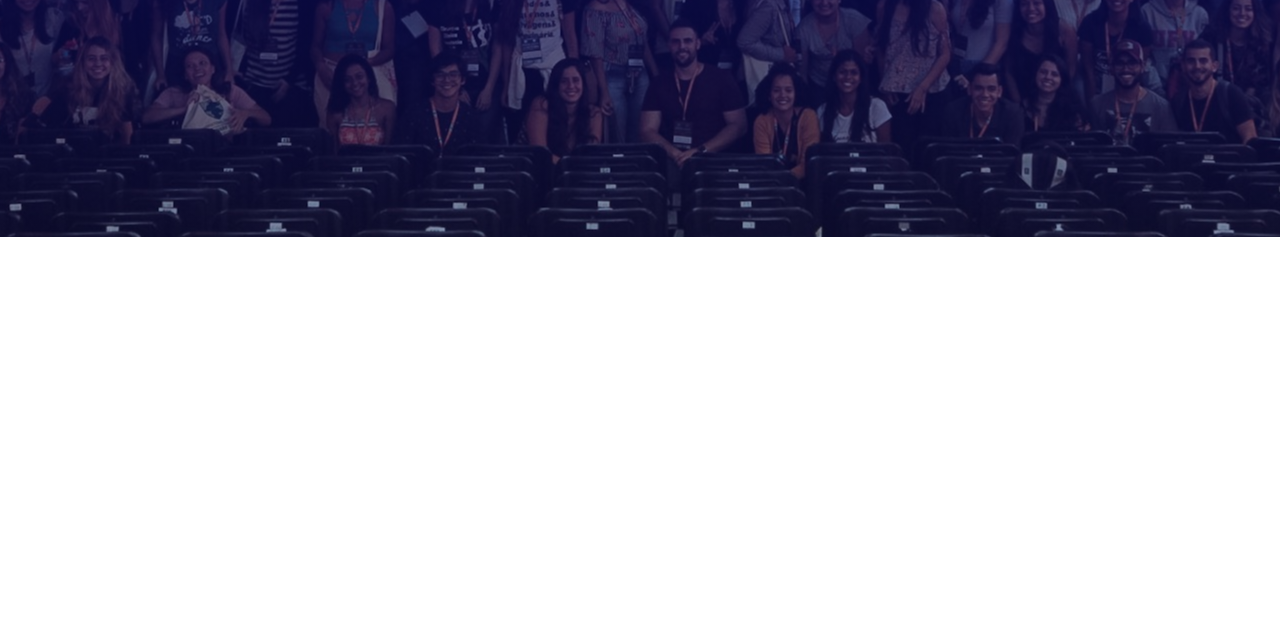
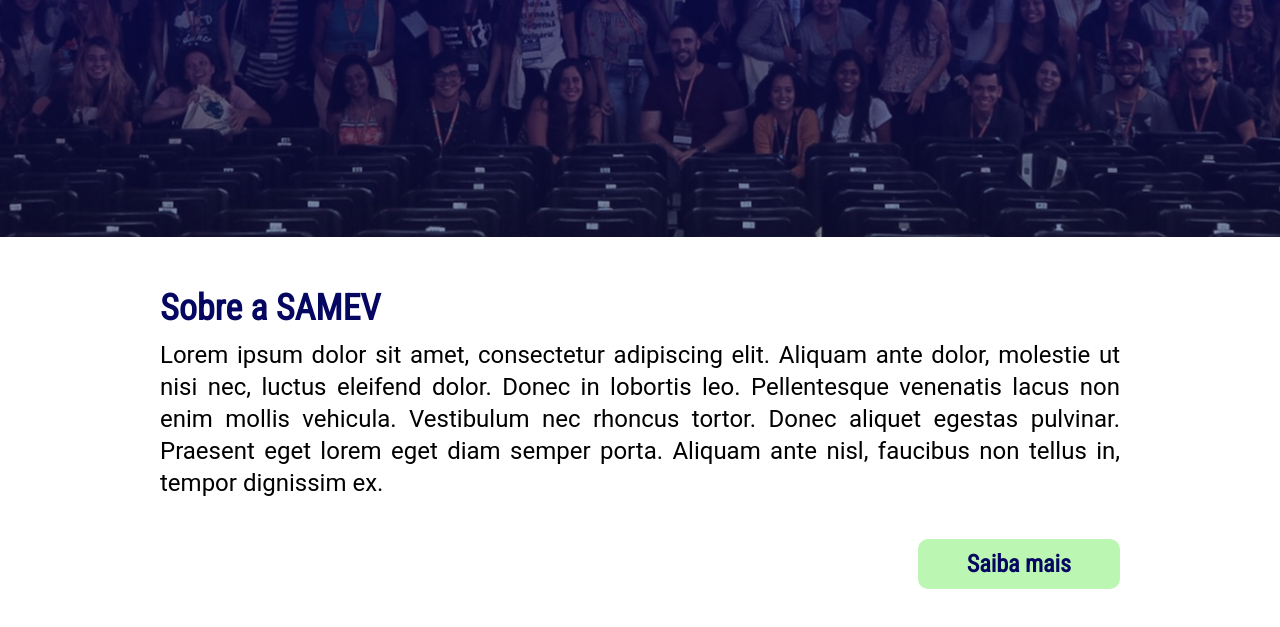
Before and after one commit to lauro-ladeira/samev-gatsby, a Gatsby site: page / in a window 1280 px wide. Shown: the part 563-1190 px from the top of the page. Before the commit the page ends 800 px from the top, so only its background shows below. Built offline with nearby package versions, Linux system fonts and the light colour scheme; Gatsby itself is replaced by a stand-in of ours.

Commit message:
Seçao Sobre

```diff
--- /dev/null
+++ b/src/components/inicio/Sobre/index.js
@@ -0,0 +1,25 @@
+import React from "react"
+import * as S from "./styled"
+
+const Header = () => {
+  return (
+    <S.Wrapper>
+      <S.Container>
+        <S.Title>Sobre a SAMEV</S.Title>
+        <S.Description>
+          Lorem ipsum dolor sit amet, consectetur adipiscing elit. Aliquam ante
+          dolor, molestie ut nisi nec, luctus eleifend dolor. Donec in lobortis
+          leo. Pellentesque venenatis lacus non enim mollis vehicula. Vestibulum
+          nec rhoncus tortor. Donec aliquet egestas pulvinar. Praesent eget
+          lorem eget diam semper porta. Aliquam ante nisl, faucibus non tellus
+          in, tempor dignissim ex.{" "}
+        </S.Description>
+        <S.ButtonContainer>
+          <S.Button to="/">Saiba mais</S.Button>
+        </S.ButtonContainer>
+      </S.Container>
+    </S.Wrapper>
+  )
+}
+
+export default Header
--- /dev/null
+++ b/src/components/inicio/Sobre/styled.js
@@ -0,0 +1,66 @@
+import styled from "styled-components"
+import media from "styled-media-query"
+import { Link } from "gatsby"
+
+export const Wrapper = styled.div`
+  width: 100%;
+  height: calc(100vh - 80px);
+`
+
+export const Container = styled.div`
+  width: 75%;
+  margin: 0 auto;
+  padding: 50px 0;
+`
+
+export const Title = styled.h1`
+  font-family: "Roboto Condensed";
+  font-weight: bold;
+  font-size: 36px;
+  line-height: 42px;
+  color: #060761;
+
+  margin-bottom: 10px;
+`
+
+export const Description = styled.h1`
+  font-family: "Roboto";
+  font-size: 24px;
+  line-height: 32px;
+  text-align: justify;
+
+  margin-bottom: 40px;
+  color: #000;
+`
+
+export const ButtonContainer = styled.div`
+  display: flex;
+  justify-content: flex-end;
+
+  ${media.lessThan("425px")`
+    justify-content: center;
+  `}
+`
+
+export const Button = styled(Link)`
+  padding: 11px 49px;
+
+  display: block;
+  background: #bbf7b2;
+  border-radius: 10px;
+  border: none;
+  color: #060761;
+
+  font-family: "Roboto Condensed";
+  font-weight: bold;
+  font-size: 24px;
+  line-height: 28px;
+  text-align: center;
+  text-decoration: none;
+
+  white-space: nowrap;
+
+  ${media.lessThan("425px")`
+    width: 100%;
+  `}
+`
--- a/src/pages/index.js
+++ b/src/pages/index.js
@@ -2,12 +2,15 @@ import React from "react"
 
 import Layout from "../components/layout"
 import SEO from "../components/seo"
+
 import Header from '../components/inicio/Header'
+import Sobre from '../components/inicio/Sobre'
 
 const IndexPage = () => (
   <Layout>
     <SEO title="Home" />
     <Header />
+    <Sobre />
   </Layout>
 )
 
```
